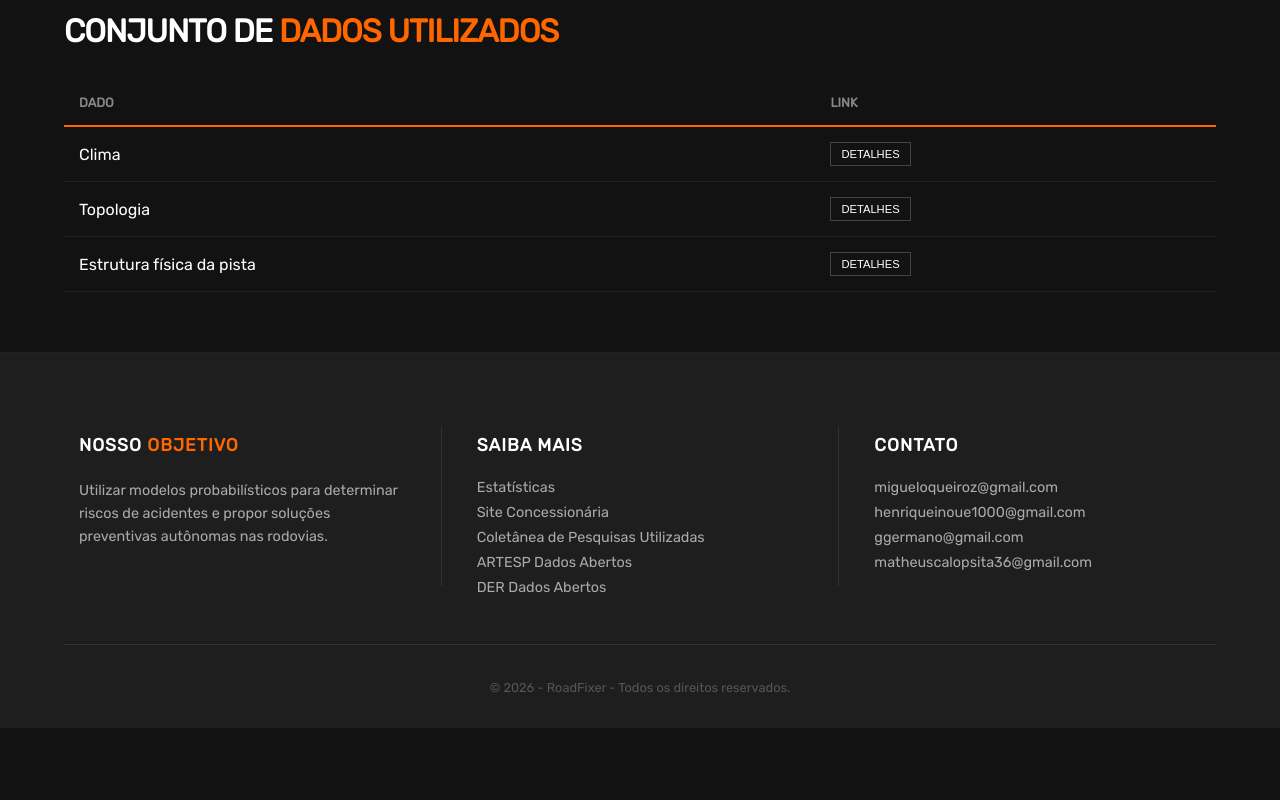
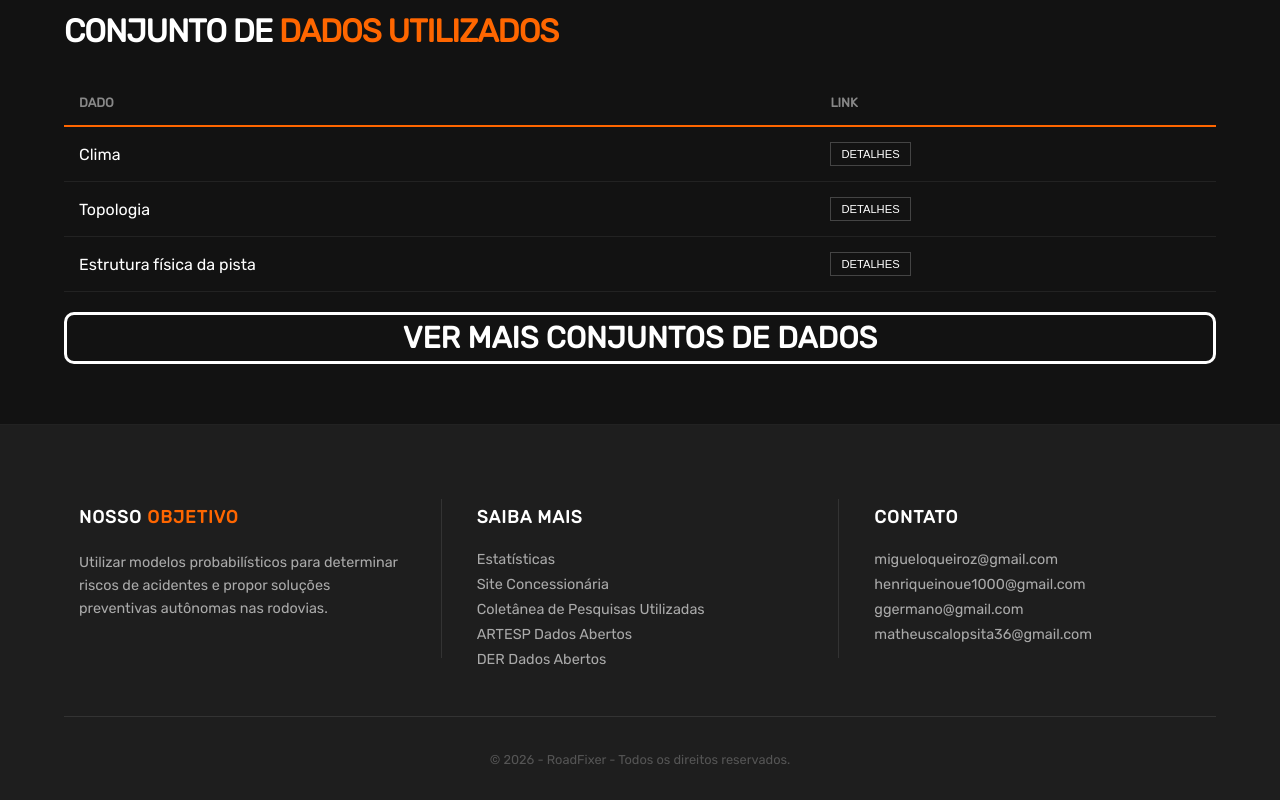
Before and after one commit to MiguelOliveira22/TCC26RoadFixer, a React (Vite) app in the folder RoadFixer/: page / in a window 1280 px wide. Shown: the part 1581-2381 px from the top of the page. Before the commit the page ends 2309 px from the top, so only its background shows below. Built offline with nearby package versions, Linux system fonts and the light colour scheme.

Commit message:
Update ScaffoldButton e HomePage
*odiei fazer isso

alterado tabela da pagina home para coleção de dados em vez de acidentes recentes;
adicionado botão de "ver mais" abaixo da tabela para aparecer todos os dados utilizados;
programado, talvez incompleto, o botão Scaffold;

```diff
--- a/RoadFixer/src/Pages/HomePage.jsx
+++ b/RoadFixer/src/Pages/HomePage.jsx
@@ -1,7 +1,7 @@
 import Banner from "../components/Banner";
 import Stats from "../components/Stats";
 import Features from "../components/Features";
-import RecentAccidents from "../components/RecentAccidents";
+import RecentAccidents from "../components/DataCollection";
 
 export default function HomePage() {
   return (
--- a/RoadFixer/src/components/Button/ScaffoldButton.jsx
+++ b/RoadFixer/src/components/Button/ScaffoldButton.jsx
@@ -0,0 +1,9 @@
+import styles from "./ScaffoldButton.module.css";
+
+export default function ScaffoldButton({ value, action, orange = true }) {
+    return (
+        <div className={orange ? styles.buttonOrange : styles.buttonWhite} onClick={action}>
+          {value}
+        </div>
+    );
+}
--- a/RoadFixer/src/components/Button/ScaffoldButton.module.css
+++ b/RoadFixer/src/components/Button/ScaffoldButton.module.css
@@ -0,0 +1,42 @@
+.buttonOrange {
+    width: 100%;
+    display: inline-block;
+    text-transform: uppercase;
+    text-align: center;
+    color: var(--laranja);
+    padding: 0.3rem 1.0rem;
+    border: 3px solid var(--laranja);
+    border-radius: 10px;
+    font-size: 30px;
+    font-weight: 600;
+    cursor: pointer;
+    transition: 0.3s;
+}
+
+.buttonOrange:hover
+{
+    color: #e67e00; /* Um laranja levemente mais escuro para o feedback de clique */
+    border-color: #e67e00;
+}
+
+.buttonWhite
+{
+    width: 100%;
+    display: inline-block;
+    text-transform: uppercase;
+    text-align: center;
+    color: var(--branco);
+    padding: 0.3rem 1.0rem;
+    border: 3px solid var(--branco);
+    border-radius: 10px;
+    font-size: 30px;
+    font-weight: 600;
+    cursor: pointer;
+    transition: 0.3s;
+}
+
+.buttonWhite:hover
+{
+    color: rgb(182, 182, 182);
+    border-color: rgb(182, 182, 182);
+}
--- a/RoadFixer/src/components/RecentAccidents.jsx
+++ b/RoadFixer/src/components/DataCollection.jsx
@@ -1,5 +1,6 @@
 import { useNavigate } from "react-router-dom";
-import styles from "./RecentAccidents.module.css";
+import styles from "./DataCollection.module.css";
+import ScaffoldButton from "./Button/ScaffoldButton";
 
 export default function RecentAccidents() {
   const navigate = useNavigate();
@@ -41,6 +42,10 @@ export default function RecentAccidents() {
             ))}
           </tbody>
         </table>
+        <ScaffoldButton
+              value = {"Ver mais conjuntos de dados"}
+              orange = {false}
+            />
       </div>
     </section>
   );
--- a/RoadFixer/src/components/RecentAccidents.module.css
+++ b/RoadFixer/src/components/DataCollection.module.css
@@ -21,6 +21,7 @@
     width: 100%;
     border-collapse: collapse;
     color: #fff;
+    margin-bottom: 20px;
 }
 
 .th {
```
